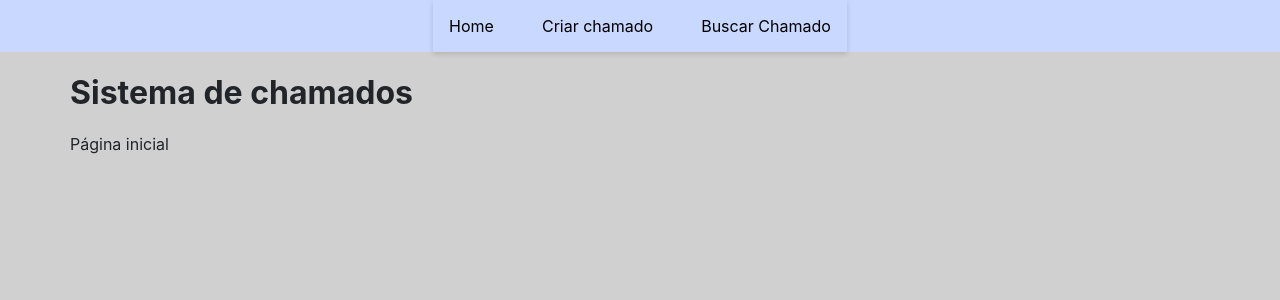
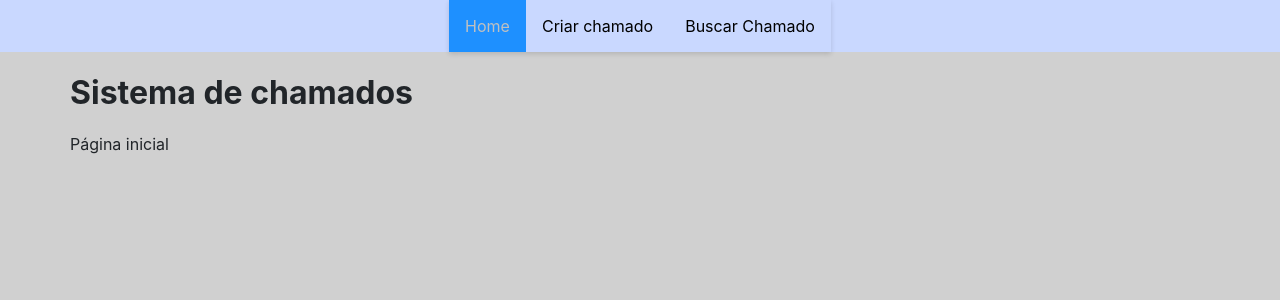
Before and after one commit to MatheusViuge/APS-Mobile, a React (Create React App) app: page / in a window 1280 px wide. Shown: the top 300 px of the page. Built offline with nearby package versions, Linux system fonts and the light colour scheme.

Commit message:
update App.css

```diff
--- a/src/App.css
+++ b/src/App.css
@@ -1,8 +1,9 @@
 :root{
   --white: #ffffff;
   --black: #000000;
+  --grey: #d0d0d0;
   --shadow: rgba(0, 0, 0, .14);
-  --grey: #d0d0d0;
+  --shadow-hover: rgba(0, 0, 0, .5);
 
   --blue-200: #c9d8ff;
   --blue-300: #8cb3ff;
@@ -60,7 +61,6 @@
 .App nav ul  {
   display: flex;
   padding: 0;
-  gap: 1rem;
   list-style: none;
   justify-content: center;
 }
@@ -71,6 +71,17 @@
   color: var(--black);
 }
 
+.App nav ul li a:hover{
+  background: var(--blue-400);
+  box-shadow: 0 2px 5px var(--shadow-hover);
+}
+
+.App nav ul li a.active{
+  background: var(--blue-500);
+  color: var(--silver);
+}
+
+
 .Header {
   display: flex;
   background: var(--blue-200);
```
